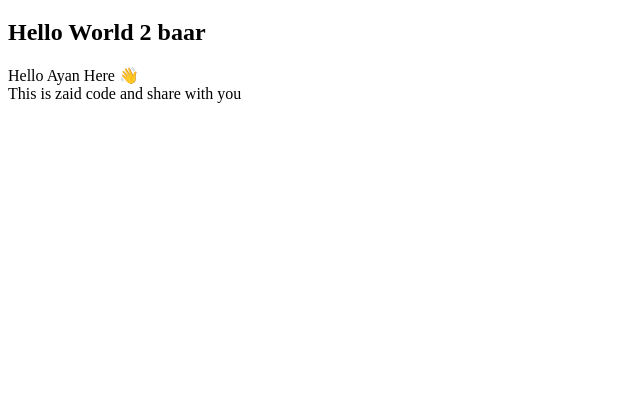
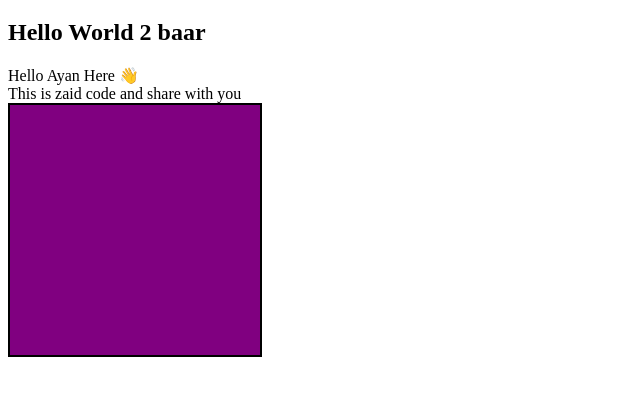
Before and after one commit to zaidk1704/Sovorun-prac, a plain HTML site: page index.html in a window 1280 px wide. Shown: the part 61-456 px from the top of the page, without its empty margins (0-640 px from the left). Drawn offline with Linux system fonts and the light colour scheme.

Commit message:
background-color

```diff
--- a/index.html
+++ b/index.html
@@ -10,5 +10,8 @@
     <h2>Hello World 2 baar </h2>
     <div class="hello">Hello Ayan Here 👋</div>
     <div>This is zaid code and share with you</div>
+    <div style="width: 250px; height: 250px; background: purple; border: 2px solid;">
+
+    </div>
 </body>
 </html>
```
